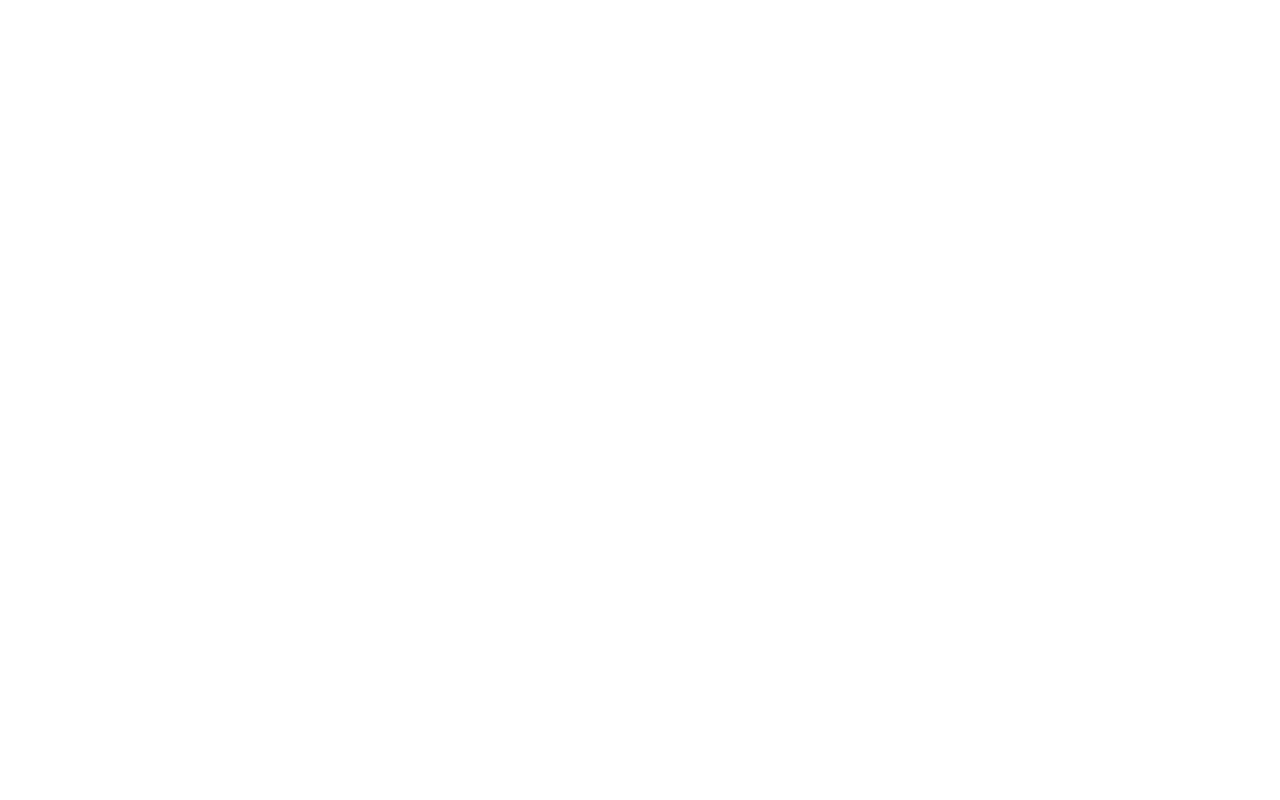
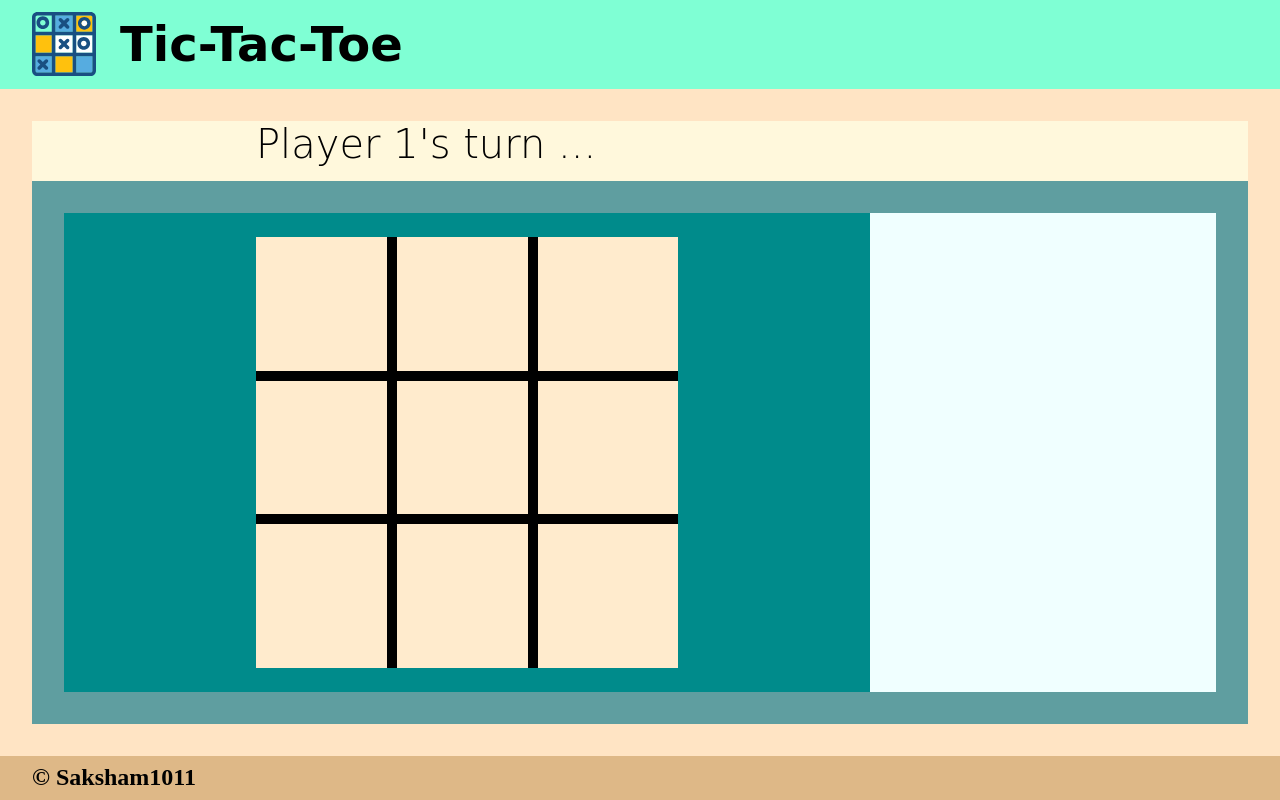
Before and after one commit to Saksham10-11/Simple_Web_Projects, a plain HTML site: page Tic-Tac-Toe/index.html in a window 1280 px wide. Drawn offline with Linux system fonts and the light colour scheme.

Commit message:
Complete most html and css

```diff
--- a/Tic-Tac-Toe/index.html
+++ b/Tic-Tac-Toe/index.html
@@ -7,6 +7,34 @@
     <link rel="stylesheet" href="./style.css" />
   </head>
   <body>
+    <div class="main-container">
+      <div class="top-container">
+        <img class="logo" src="./icons/tic-tac-toe-svgrepo-com.svg" alt="" />
+        <h2 class="title">Tic-Tac-Toe</h2>
+      </div>
+      <div class="middle-container">
+        <div class="heading-container">
+          <h1 id="main-heading">Player 1's turn ...</h1>
+        </div>
+        <div class="game-container">
+          <div class="grid-container">
+            <div id="00" class="game-cell bottom-border right-border"></div>
+            <div id="01" class="game-cell bottom-border right-border"></div>
+            <div id="02" class="game-cell bottom-border"></div>
+            <div id="10" class="game-cell right-border bottom-border"></div>
+            <div id="11" class="game-cell right-border bottom-border"></div>
+            <div id="12" class="game-cell bottom-border"></div>
+            <div id="20" class="game-cell right-border"></div>
+            <div id="21" class="game-cell right-border"></div>
+            <div id="22" class="game-cell"></div>
+          </div>
+          <div class="score-container"></div>
+        </div>
+      </div>
+      <div class="bottom-container">
+        <h2>© Saksham1011</h2>
+      </div>
+    </div>
     <script src="./index.js"></script>
   </body>
 </html>
--- a/Tic-Tac-Toe/index.js
+++ b/Tic-Tac-Toe/index.js
@@ -121,15 +121,21 @@ let game = gameBoard();
 let controller = gameControler(game);
 let costumJudge = judge(game);
 
-let idx = 0;
-while (controller.checkStatus(costumJudge)) {
-  controller.printBoard();
-  controller.showTurn();
-  controller.placeToken(Math.floor(idx / 3), idx % 3);
-  controller.changeTurn();
-  idx++;
-}
-controller.printBoard();
+// let idx = 0;
+// while (controller.checkStatus(costumJudge)) {
+//   controller.printBoard();
+//   controller.showTurn();
+//   controller.placeToken(Math.floor(idx / 3), idx % 3);
+//   controller.changeTurn();
+//   idx++;
+// }
+// controller.printBoard();
 
 if (typeof document !== null) {
+  const cells = document.querySelectorAll(".game-cell");
+  for (let i = 0; i < cells.length; ++i) {
+    cells[i].addEventListener("click", (event) => {
+      console.log(event.target.id);
+    });
+  }
 }
--- a/Tic-Tac-Toe/style.css
+++ b/Tic-Tac-Toe/style.css
@@ -0,0 +1,108 @@
+html,
+body,
+h1,
+h2,
+h3,
+div,
+img,
+p {
+  padding: 0;
+  margin: 0;
+}
+
+html {
+  height: 100%;
+}
+
+body {
+  overflow: hidden;
+  height: 100%;
+}
+
+.main-container {
+  background-color: rgb(226, 173, 103);
+  display: grid;
+  grid-template-rows: 2fr 15fr 1fr;
+  height: 100%;
+}
+
+.top-container {
+  background-color: aquamarine;
+  display: inline-flex;
+  padding-left: 2rem;
+  align-items: center;
+}
+
+.logo {
+  height: 4rem;
+  width: 4rem;
+  margin-right: 1.5rem;
+}
+
+.title {
+  font-size: 3rem;
+  font-family: cursive;
+}
+
+.middle-container {
+  background-color: bisque;
+  padding: 2rem;
+  display: grid;
+  grid-template-rows: 1fr 9fr;
+}
+
+.heading-container {
+  padding-left: 14rem;
+  background-color: cornsilk;
+}
+
+#main-heading {
+  font-size: 2.5rem;
+  font-family: cursive;
+  font-weight: lighter;
+}
+
+.game-container {
+  padding-left: 2rem;
+  background-color: cadetblue;
+  padding: 2rem;
+  display: grid;
+  grid-template-columns: 7fr 3fr;
+}
+
+.grid-container {
+  background-color: darkcyan;
+  display: grid;
+  grid-template-columns: repeat(3, 1fr);
+  grid-template-rows: repeat(3, 1fr);
+  padding-left: 12rem;
+  padding-right: 12rem;
+  padding-top: 1.5rem;
+  padding-bottom: 1.5rem;
+}
+
+.game-cell {
+  background-color: blanchedalmond;
+  padding: 0.5rem;
+}
+
+.right-border {
+  border-right-width: 10px;
+  border-right-style: solid;
+}
+
+.bottom-border {
+  border-bottom-width: 10px;
+  border-bottom-style: solid;
+}
+
+.score-container {
+  background-color: azure;
+}
+
+.bottom-container {
+  background-color: burlywood;
+  display: inline-flex;
+  align-items: center;
+  padding-left: 2rem;
+}
```
Also changed, not shown: Tic-Tac-Toe/icons/circle-svgrepo-com.svg (added), Tic-Tac-Toe/icons/cross-svgrepo-com.svg (added), Tic-Tac-Toe/icons/tic-tac-toe-svgrepo-com.svg (added).
